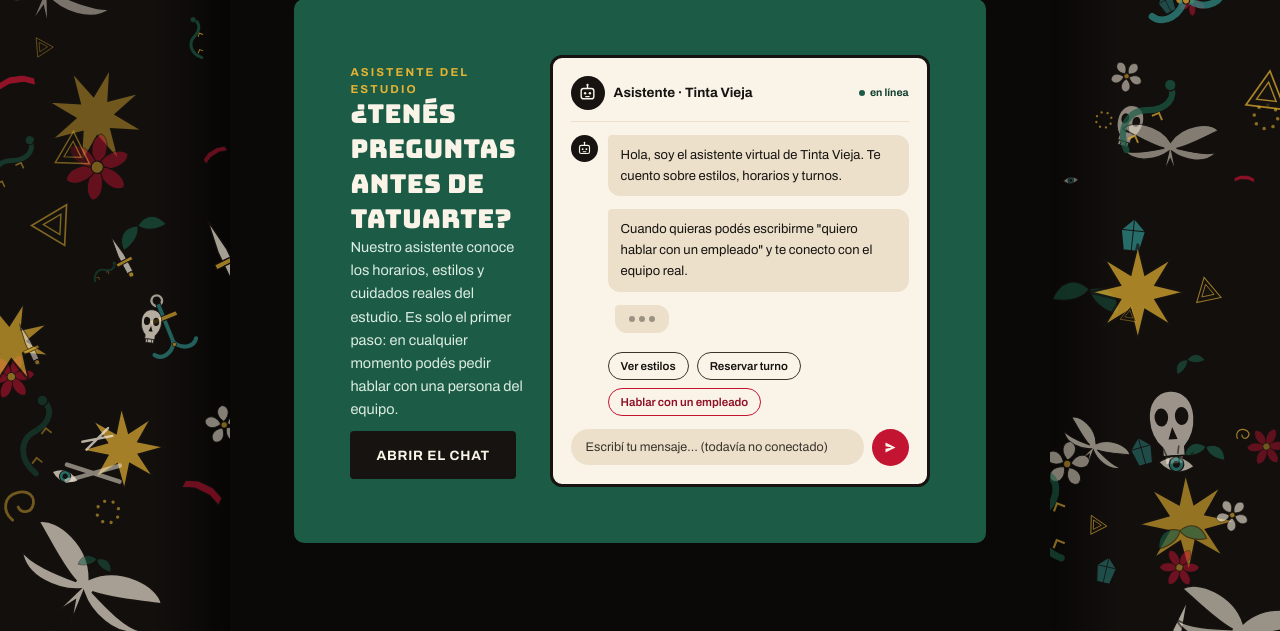
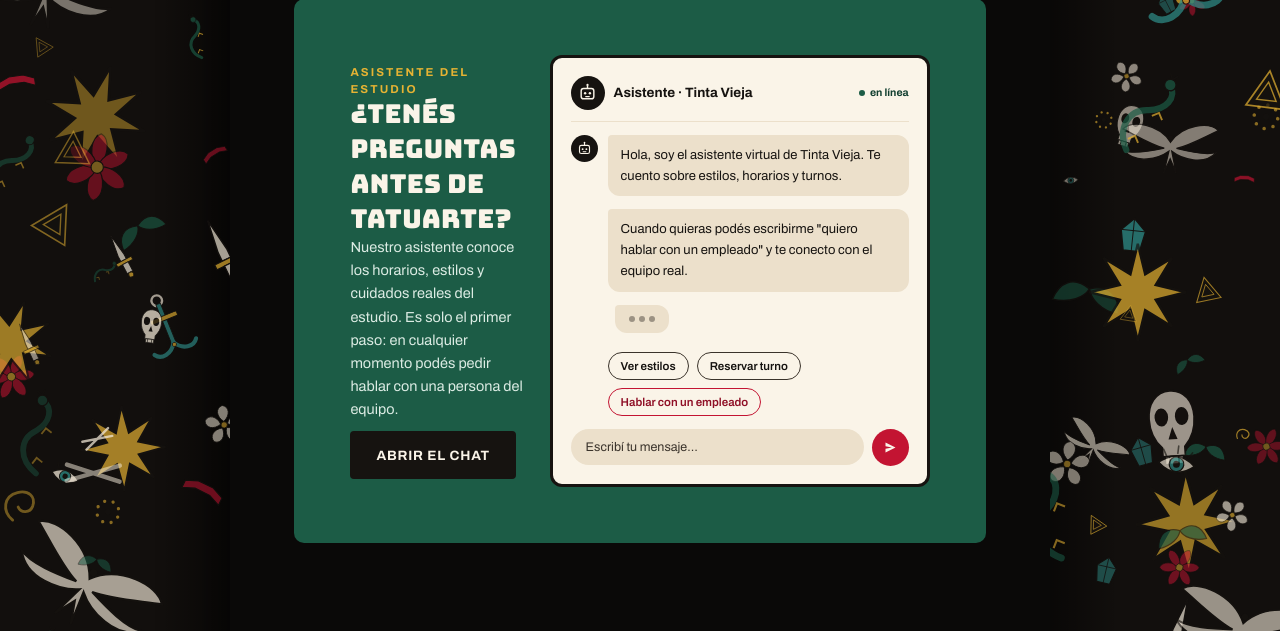
Before and after one commit to hansabz/tinta-ieja-beta, a Django app: page / in a window 1280 px wide. Shown: the part 2670-3301 px from the top of the page. Run offline with Django 5.2, Linux system fonts and the light colour scheme; data comes from the database, SQL or seed files in the repository; data that the repository does not hold is empty; some web fonts are replaced.

Commit message:
Saca '(todavia no conectado)' del input decorativo de la vista previa del chat
Confundia -- parecia un error, pero es solo una imagen fija mostrando como
se ve el chat, no el chat real (ese esta aparte, en el panel flotante).

Co-Authored-By: Claude Sonnet 5 <noreply@anthropic.com>

```diff
--- a/templates/studio/inicio.html
+++ b/templates/studio/inicio.html
@@ -163,7 +163,7 @@
         <span class="qr-chip human" data-enviar-chat="Quiero hablar con un empleado">Hablar con un empleado</span>
       </div>
       <div class="chat-input-row">
-        <span class="fake-input">Escribí tu mensaje… (todavía no conectado)</span>
+        <span class="fake-input">Escribí tu mensaje…</span>
         <div class="send-btn"><svg viewBox="0 0 24 24" fill="none"><path d="M4 20l16-8L4 4v6l10 2-10 2z" fill="var(--paper)"/></svg></div>
       </div>
     </div>
```
